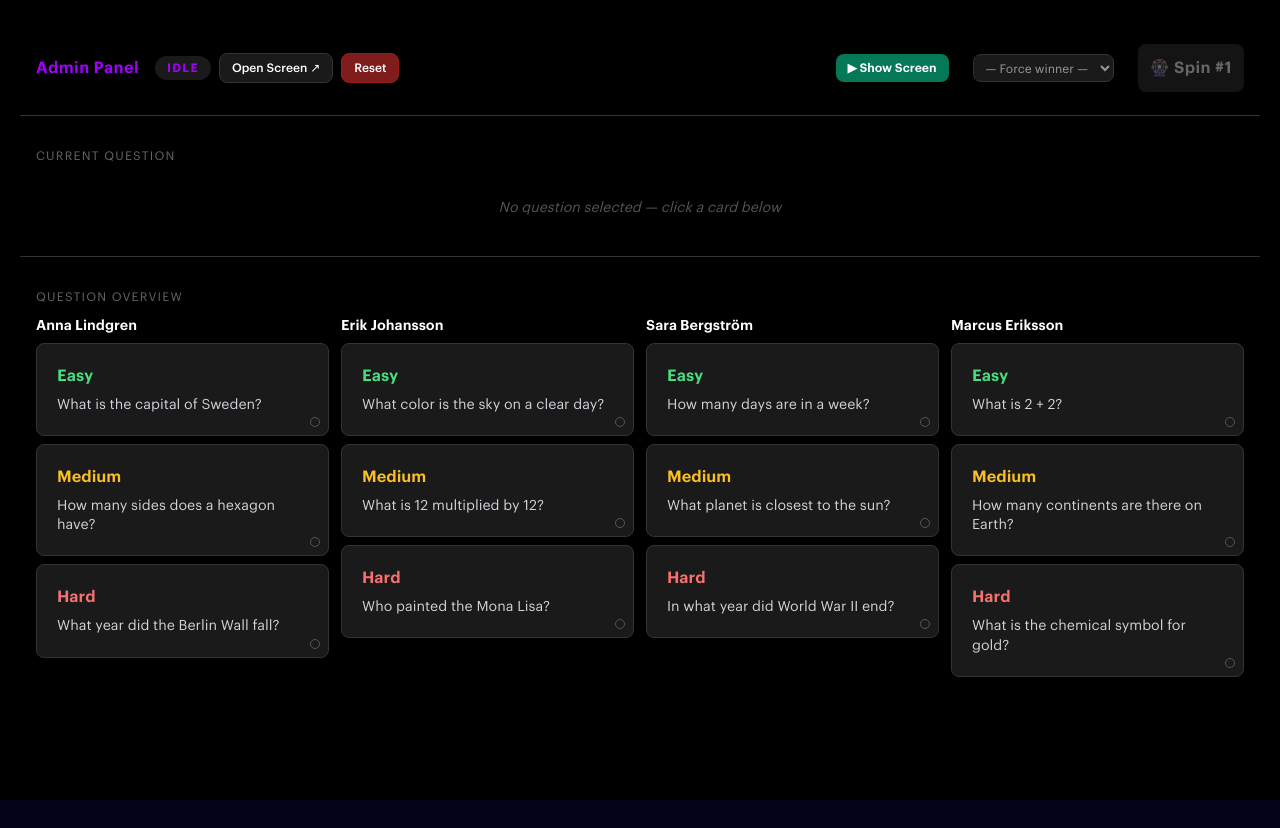
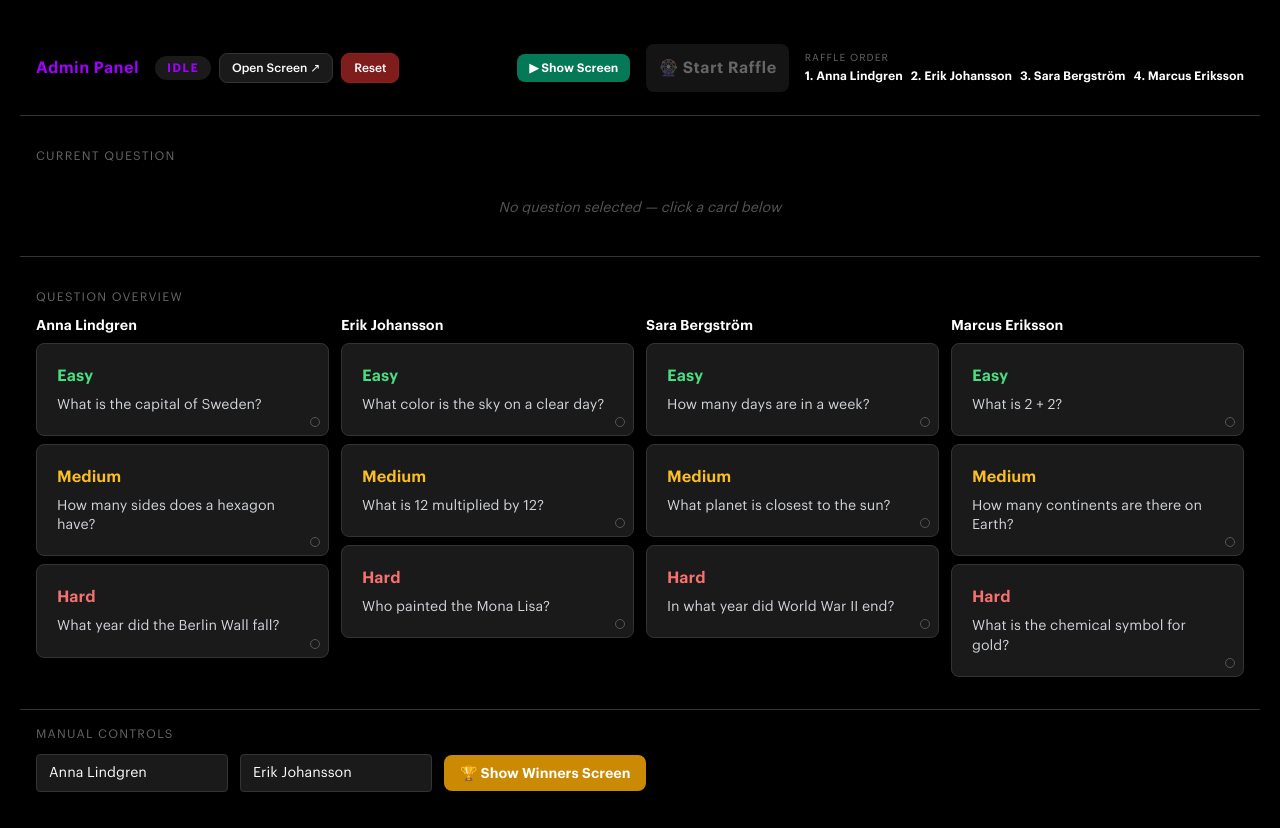
Before and after one commit to tarekbozo/conference-game, a Next.js app: page /admin in a window 1280 px wide. Before the commit the page ends 800 px from the top, so only its background shows below. Built offline with nearby package versions, Linux system fonts and the light colour scheme.

Commit message:
new game flow

```diff
--- a/app/admin/page.tsx
+++ b/app/admin/page.tsx
@@ -3,7 +3,7 @@
 import { useState, useEffect } from "react";
 import { useGameStore } from "@/store/gameStore";
 import { useBroadcastSync } from "@/hooks/useBroadcastSync";
-import { PLAYERS, ALL_PLAYERS, Player, PlayerQuestion } from "@/data/mockData";
+import { PLAYERS, PlayerQuestion } from "@/data/mockData";
 
 const LABELS = ["A", "B", "C", "D"];
 
@@ -20,6 +20,7 @@ const PHASE_BADGE: Record<string, string> = {
   reveal: "bg-[#A100FF]/30 text-white",
   quiz: "bg-green-800 text-green-200",
   done: "bg-[#333] text-white",
+  reinventors: "bg-yellow-600 text-white",
 };
 
 export default function AdminPage() {
@@ -37,8 +38,6 @@ export default function AdminPage() {
     aiThinking,
     spinOnce,
     showScreen,
-    setForcedWinner,
-    forcedWinner,
     setActiveQuestion,
     revealTrapAnswer,
     selectPlayerAnswer,
@@ -53,6 +52,9 @@ export default function AdminPage() {
     useLifelineAI,
     usedLifelines,
     winnerName,
+    reinventors,
+    raffleQueue,
+    raffleIndex,
     wheelSpinning,
     screenVisible,
     spinRound,
@@ -61,17 +63,17 @@ export default function AdminPage() {
     stopTimer,
     tickTimer,
     skipReveal,
+    showReinventors,
   } = useGameStore();
+
+  const [winner1, setWinner1] = useState(PLAYERS[0].name);
+  const [winner2, setWinner2] = useState(PLAYERS[1].name);
 
   useEffect(() => {
     if (!timerActive) return;
     const id = setInterval(() => tickTimer(), 1000);
     return () => clearInterval(id);
   }, [timerActive]);
-
-  const availablePlayers = ALL_PLAYERS.filter(
-    (p) => !selectedPlayers.includes(p),
-  );
 
   const handleSetActiveQuestion = (q: PlayerQuestion) => {
     setActiveQuestion(q);
@@ -115,7 +117,7 @@ export default function AdminPage() {
           </div>
 
           {(phase === "idle" || phase === "spinning") && (
-            <div className="flex items-center gap-6">
+            <div className="flex items-center gap-4">
               <button
                 onClick={showScreen}
                 disabled={screenVisible}
@@ -127,29 +129,30 @@ export default function AdminPage() {
               >
                 {screenVisible ? "✅ Screen on" : "▶ Show Screen"}
               </button>
-              <select
-                value={forcedWinner ?? ""}
-                onChange={(e) => setForcedWinner(e.target.value || null)}
-                className="bg-[#1A1A1A] border border-[#333] text-[#999] text-xs rounded-lg px-2 py-1.5 focus:outline-none focus:border-[#A100FF]"
-              >
-                <option value="">— Force winner —</option>
-                {availablePlayers.map((p) => (
-                  <option key={p} value={p}>
-                    {p}
-                  </option>
-                ))}
-              </select>
               <button
-                disabled={!screenVisible || !forcedWinner || wheelSpinning}
+                disabled={!screenVisible || wheelSpinning || raffleIndex >= raffleQueue.length}
                 onClick={spinOnce}
-                className={`flex-1 p-3 rounded-lg text-md font-bold tracking-wide transition-all ${
-                  !screenVisible || !forcedWinner || wheelSpinning
+                className={`p-3 rounded-lg text-md font-bold tracking-wide transition-all ${
+                  !screenVisible || wheelSpinning || raffleIndex >= raffleQueue.length
                     ? "bg-[#333] opacity-40 cursor-not-allowed"
                     : "bg-[#A100FF] hover:bg-[#8800dd]"
                 }`}
               >
-                {wheelSpinning ? "⏳ Spinning…" : `🎡 Spin #${spinRound + 1}`}
+                {wheelSpinning ? "⏳ Spinning…" : `🎡 Start Raffle`}
               </button>
+              <div className="flex flex-col gap-0.5">
+                <span className="text-[10px] text-[#666] uppercase tracking-widest">Raffle order</span>
+                <div className="flex gap-2">
+                  {raffleQueue.map((name, i) => (
+                    <span
+                      key={name}
+                      className={`text-xs font-bold ${i < raffleIndex ? "text-[#666] line-through" : "text-white"}`}
+                    >
+                      {i < raffleIndex ? "✓ " : `${i + 1}. `}{name}
+                    </span>
+                  ))}
+                </div>
+              </div>
             </div>
           )}
 
@@ -203,6 +206,20 @@ export default function AdminPage() {
                 className="ml-auto px-4 py-3 bg-yellow-600 hover:bg-yellow-500 rounded-lg text-xs font-bold transition-colors"
               >
                 🏆 Winner! Move to next player
+              </button>
+            </div>
+          )}
+
+          {phase === "reinventors" && (
+            <div className="flex items-center gap-3">
+              <span className="text-yellow-400 font-bold text-sm">
+                🏆 {reinventors.join(" & ")} are Reinventors!
+              </span>
+              <button
+                onClick={nextPlayer}
+                className="px-4 py-3 bg-yellow-600 hover:bg-yellow-500 rounded-lg text-xs font-bold"
+              >
+                🎉 Done — Reset for next round
               </button>
             </div>
           )}
@@ -445,6 +462,33 @@ export default function AdminPage() {
             })}
           </div>
         </div>
+        {/* ── MANUAL CONTROLS ──────────────────────────────────────────────── */}
+        <div className="border-t border-[#333] p-4">
+          <p className="text-xs text-[#666] uppercase tracking-widest mb-3">
+            Manual Controls
+          </p>
+          <div className="flex items-center gap-3">
+            <input
+              value={winner1}
+              onChange={(e) => setWinner1(e.target.value)}
+              placeholder="Winner 1"
+              className="bg-[#1A1A1A] border border-[#333] text-white rounded px-3 py-2 text-sm focus:outline-none focus:border-[#A100FF] w-48"
+            />
+            <input
+              value={winner2}
+              onChange={(e) => setWinner2(e.target.value)}
+              placeholder="Winner 2"
+              className="bg-[#1A1A1A] border border-[#333] text-white rounded px-3 py-2 text-sm focus:outline-none focus:border-[#A100FF] w-48"
+            />
+            <button
+              onClick={() => showReinventors(winner1, winner2)}
+              disabled={!winner1.trim() || !winner2.trim()}
+              className="px-4 py-2 bg-yellow-600 hover:bg-yellow-500 disabled:opacity-40 disabled:cursor-not-allowed rounded-lg text-sm font-bold transition-colors"
+            >
+              🏆 Show Winners Screen
+            </button>
+          </div>
+        </div>
       </div>
     </div>
   );
--- a/components/SlotDrum.tsx
+++ b/components/SlotDrum.tsx
@@ -50,7 +50,7 @@ export default function SlotDrum({
       const resolvedWinnerIndex =
         winnerIndex !== undefined && winnerIndex >= 0 ? winnerIndex : 0;
 
-      const totalFrames = 500;
+      const totalFrames = 600;
       const MAX_SPEED = 0.1;
 
       // Total slots the sine curve will travel
--- a/hooks/useBroadcastSync.ts
+++ b/hooks/useBroadcastSync.ts
@@ -34,7 +34,9 @@ export function useBroadcastSync(role: "admin" | "screen") {
           timerSeconds: state.timerSeconds,
           usedLifelines: state.usedLifelines,
           winnerName: state.winnerName,
-          forcedWinner: null,
+          reinventors: state.reinventors,
+          raffleQueue: state.raffleQueue,
+          raffleIndex: state.raffleIndex,
           screenVisible: state.screenVisible,
           wheelPlayers: state.wheelPlayers,
           wheelWinnerIndex: state.wheelWinnerIndex,
--- a/store/gameStore.ts
+++ b/store/gameStore.ts
@@ -1,5 +1,5 @@
 import { create } from "zustand";
-import { ALL_PLAYERS, PLAYERS, PlayerQuestion } from "@/data/mockData";
+import { PLAYERS, PlayerQuestion } from "@/data/mockData";
 
 export type Phase =
   | "idle"
@@ -9,10 +9,10 @@ export type Phase =
   | "quiz"
   | "intermission"
   | "done"
-  | "winner";
+  | "winner"
+  | "reinventors";
 
-export const SPIN_DURATION = 6000;
-
+export const SPIN_DURATION = 10000;
 const WHEEL_NAMES = [
   "Lars Svensson",
   "Emma Nilsson",
@@ -56,7 +56,9 @@ export interface GameData {
   timerSeconds: number;
   usedLifelines: string[];
   winnerName: string | null;
-  forcedWinner: string | null;
+  reinventors: string[];
+  raffleQueue: string[];
+  raffleIndex: number;
   screenVisible: boolean;
   wheelPlayers: string[];
   wheelWinnerIndex: number;
@@ -65,7 +67,6 @@ export interface GameData {
 interface GameActions {
   spinOnce: () => void;
   showScreen: () => void;
-  setForcedWinner: (n: string | null) => void;
   setActiveQuestion: (q: PlayerQuestion) => void;
   revealTrapAnswer: () => void;
   startTimer: () => void;
@@ -83,6 +84,7 @@ interface GameActions {
   useLifelineAI: () => void;
   use5050: () => void;
   skipReveal: () => void;
+  showReinventors: (name1: string, name2: string) => void;
   syncState: (data: GameData) => void;
 }
 
@@ -108,7 +110,9 @@ const initialData: GameData = {
   timerSeconds: 30,
   usedLifelines: [],
   winnerName: null,
-  forcedWinner: null,
+  reinventors: [],
+  raffleQueue: PLAYERS.map((p) => p.name),
+  raffleIndex: 0,
   screenVisible: false,
   wheelPlayers: WHEEL_NAMES,
   wheelWinnerIndex: 0,
@@ -119,48 +123,49 @@ export const useGameStore = create<GameStore>((set, get) => ({
 
   spinOnce: () => {
     const state = get();
-    if (state.phase !== "idle") return;
-    const remaining = ALL_PLAYERS.filter(
-      (p) => !state.selectedPlayers.includes(p),
-    );
-    if (remaining.length === 0) return;
-    const winner =
-      state.forcedWinner && remaining.includes(state.forcedWinner)
-        ? state.forcedWinner
-        : remaining[Math.floor(Math.random() * remaining.length)];
+    if (state.wheelSpinning) return;
+    const { raffleQueue, raffleIndex } = state;
+    if (raffleIndex >= raffleQueue.length) return;
 
-    let wheelWinnerIndex = WHEEL_NAMES.indexOf(winner);
+    const winner = raffleQueue[raffleIndex];
+    const wheelNames = [...WHEEL_NAMES];
+    let wheelWinnerIndex = wheelNames.indexOf(winner);
     if (wheelWinnerIndex === -1) {
-      WHEEL_NAMES[0] = winner;
+      wheelNames[0] = winner;
       wheelWinnerIndex = 0;
     }
 
     set({
       wheelSpinning: true,
       phase: "spinning",
-      wheelPlayers: [...WHEEL_NAMES],
+      wheelPlayers: wheelNames,
       wheelWinnerIndex,
     });
 
     setTimeout(() => {
       const curr = get();
+      const nextIndex = curr.raffleIndex + 1;
       set({
         wheelSpinning: false,
         currentContestant: winner,
         selectedPlayers: [...curr.selectedPlayers, winner],
         spinRound: curr.spinRound + 1,
-        forcedWinner: null,
+        raffleIndex: nextIndex,
         phase: "reveal",
       });
       setTimeout(() => {
-        set({ phase: "idle" });
-      }, 4000);
+        const updated = get();
+        if (updated.raffleIndex < updated.raffleQueue.length) {
+          set({ phase: "idle" });
+          setTimeout(() => get().spinOnce(), 800);
+        } else {
+          set({ phase: "idle" });
+        }
+      }, 3000);
     }, SPIN_DURATION);
   },
 
   showScreen: () => set({ screenVisible: true }),
-
-  setForcedWinner: (n) => set({ forcedWinner: n }),
 
   setActiveQuestion: (q: PlayerQuestion) =>
     set((state) => ({
@@ -202,11 +207,11 @@ export const useGameStore = create<GameStore>((set, get) => ({
   revealCurrentAnswer: () => set({ revealAnswer: true }),
 
   markCorrect: () => {
-    const { activeQuestion, currentContestant } = get();
+    const { activeQuestion, selectedPlayers, eliminated } = get();
     if (activeQuestion?.round === 3) {
       set({
-        phase: "winner",
-        winnerName: currentContestant,
+        phase: "reinventors",
+        reinventors: selectedPlayers.filter((p) => !eliminated.includes(p)),
         activeQuestion: null,
         playerAnswer: null,
         revealAnswer: false,
@@ -263,6 +268,7 @@ export const useGameStore = create<GameStore>((set, get) => ({
       phase: "idle",
       currentContestant: null,
       winnerName: null,
+      reinventors: [],
       activeQuestion: null,
       playerAnswer: null,
       revealAnswer: false,
@@ -317,5 +323,8 @@ export const useGameStore = create<GameStore>((set, get) => ({
 
   skipReveal: () => set({ phase: "idle" }),
 
+  showReinventors: (name1, name2) =>
+    set({ phase: "reinventors", reinventors: [name1, name2] }),
+
   syncState: (data) => set(data),
 }));
```
Also changed, not shown: app/screen/page.tsx (+123 -1 lines).
